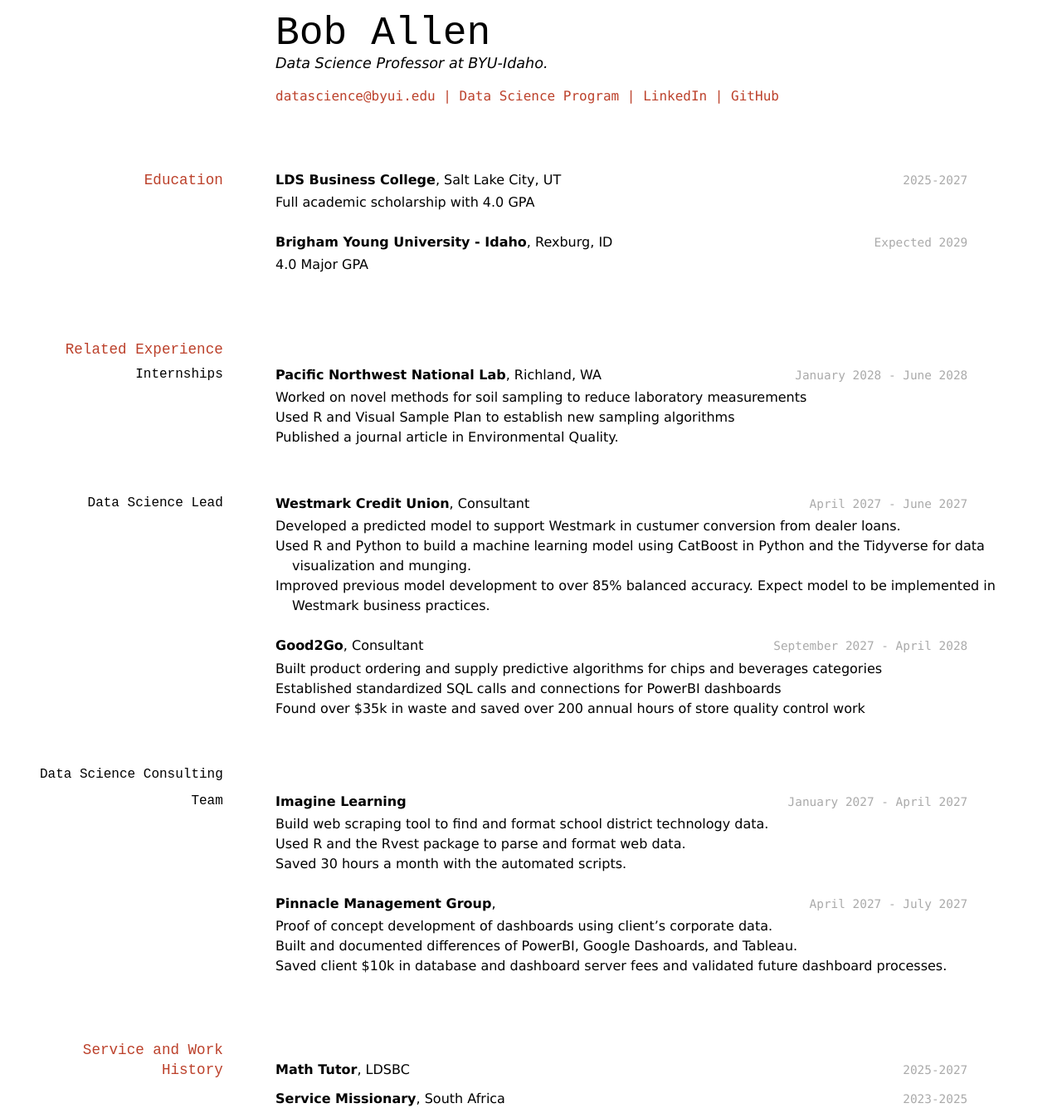
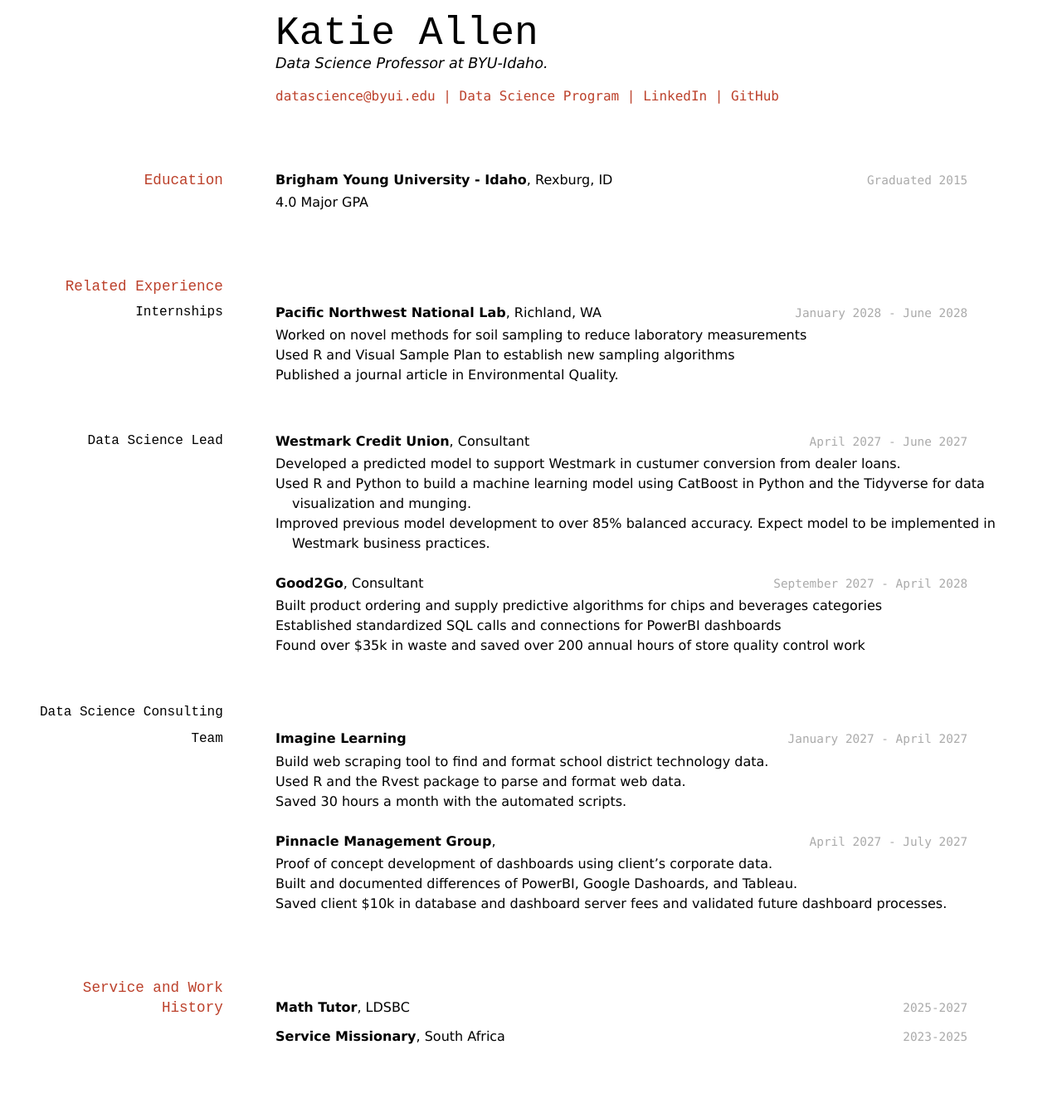
Before and after one commit to katie-allen/allen_resume, a Jekyll site: the page built from docs/index.md, in a window 1280 px wide. Shown: the whole page at 83% size. Built offline with Jekyll 4.4.1, drawn with Linux system fonts in a browser that asks for light colours; after the commit the page ends 1272 px from its top, so only the background shows below that.

Commit message:
update name and education

```diff
--- a/docs/index.md
+++ b/docs/index.md
@@ -2,7 +2,7 @@
 layout: cv
 title: Katie Allen's Resume
 ---
-# Bob Allen
+# Katie Allen
 Data Science Professor at BYU-Idaho.
 
 <div id="webaddress">
@@ -16,12 +16,7 @@ Data Science Professor at BYU-Idaho.
 
 ## Education
 
-`2025-2027`
-__LDS Business College__, Salt Lake City, UT
-
-- Full academic scholarship with 4.0 GPA
-
-`Expected 2029`
+`Graduated 2015`
 __Brigham Young University - Idaho__, Rexburg, ID
 
 - 4.0 Major GPA
```
